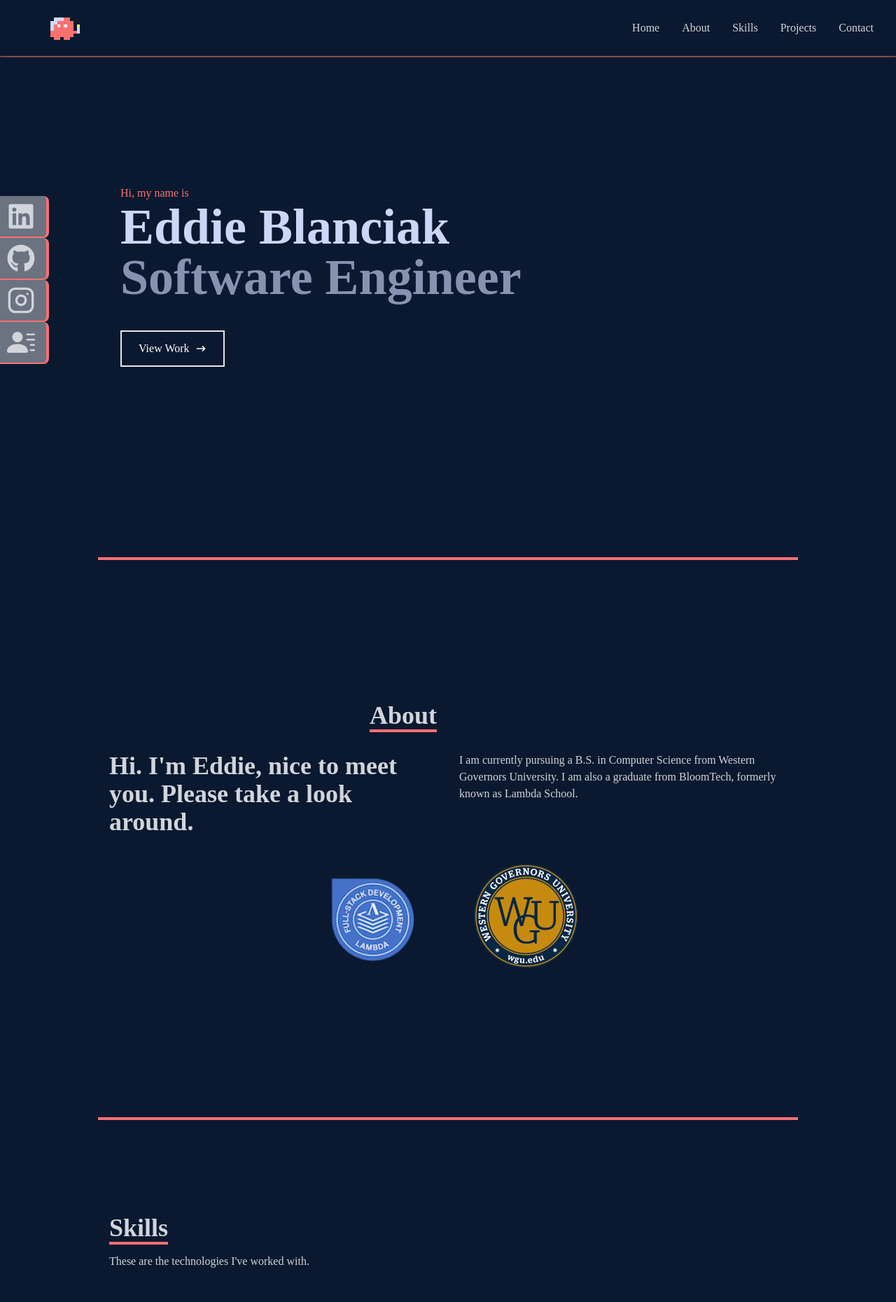
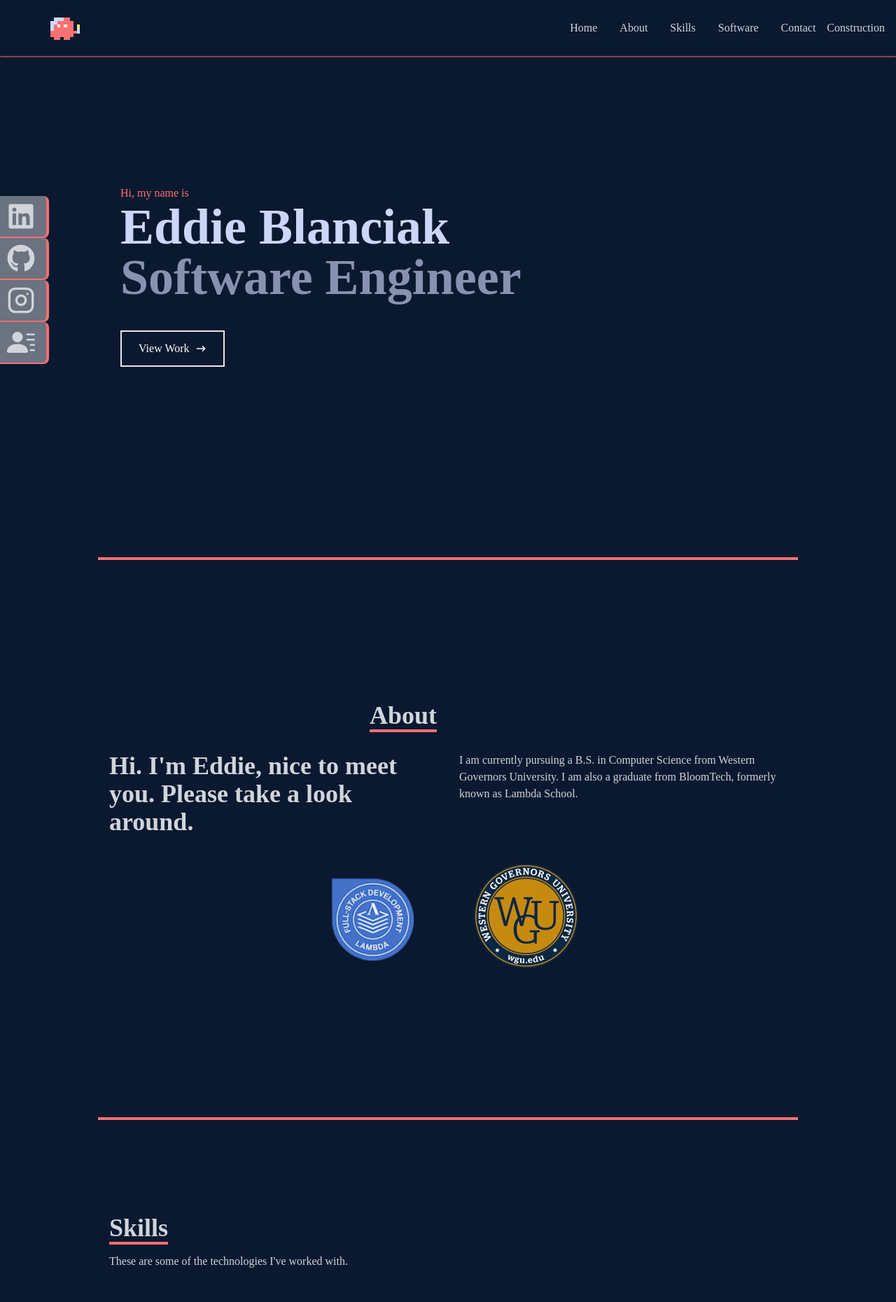
Before and after one commit to eddieb2/_portfolio, a React (Create React App) app: page / in a window 1280 px wide. Shown: the top 1860 px of the page at 70% size. Built offline with nearby package versions, Linux system fonts and the light colour scheme.

Commit message:
adds new link to construction portfolio

```diff
--- a/src/components/navbar/menu/Menu.jsx
+++ b/src/components/navbar/menu/Menu.jsx
@@ -7,8 +7,11 @@ const Menu = () => {
 			<MenuItem text='Home' location='home' />
 			<MenuItem text='About' location='about' />
 			<MenuItem text='Skills' location='skills' />
-			<MenuItem text='Projects' location='projects' />
+			<MenuItem text='Software' location='projects' />
 			<MenuItem text='Contact' location='contact' />
+			<a href='https://www.instagram.com/blanciakllc/' target='_blank'>
+				Construction
+			</a>
 		</ul>
 	);
 };
--- a/src/components/navbar/mobile_menu/MobileMenu.jsx
+++ b/src/components/navbar/mobile_menu/MobileMenu.jsx
@@ -16,6 +16,9 @@ const MobileMenu = ({ dropDown, handleClick }) => {
 				<MobileMenuItem text='Skills' location='skills' handleClick={handleClick} />
 				<MobileMenuItem text='Projects' location='projects' handleClick={handleClick} />
 				<MobileMenuItem text='Contact' location='contact' handleClick={handleClick} />
+				<li className='py-6 text-4xl' onClick={handleClick}>
+					<a href='https://www.instagram.com/blanciakllc/'>Construction</a>
+				</li>
 			</ul>
 		</div>
 	);
--- a/src/components/skills/Skills.jsx
+++ b/src/components/skills/Skills.jsx
@@ -19,7 +19,7 @@ const Skills = () => {
 			<div className='mx-auto flex h-full w-full max-w-[800px] flex-col justify-center border-b-4 border-red-400 p-4 xl:max-w-[1000px]'>
 				<div>
 					<p className='inline border-b-4 border-red-400 text-4xl font-bold'>Skills</p>
-					<p className='py-4'>These are the technologies I've worked with.</p>
+					<p className='py-4'>These are some of the technologies I've worked with.</p>
 				</div>
 
 				{/* Anything over 6 SkillItems causes overflow */}
```
